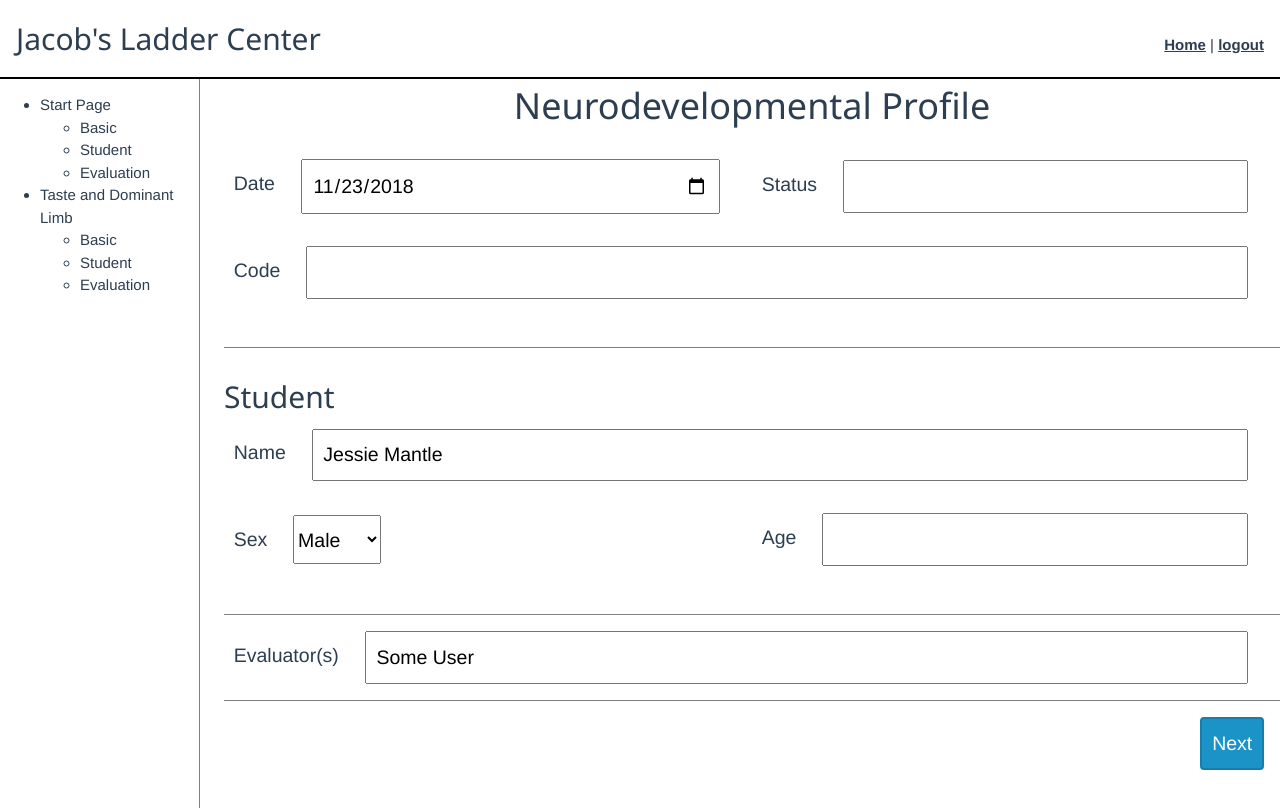
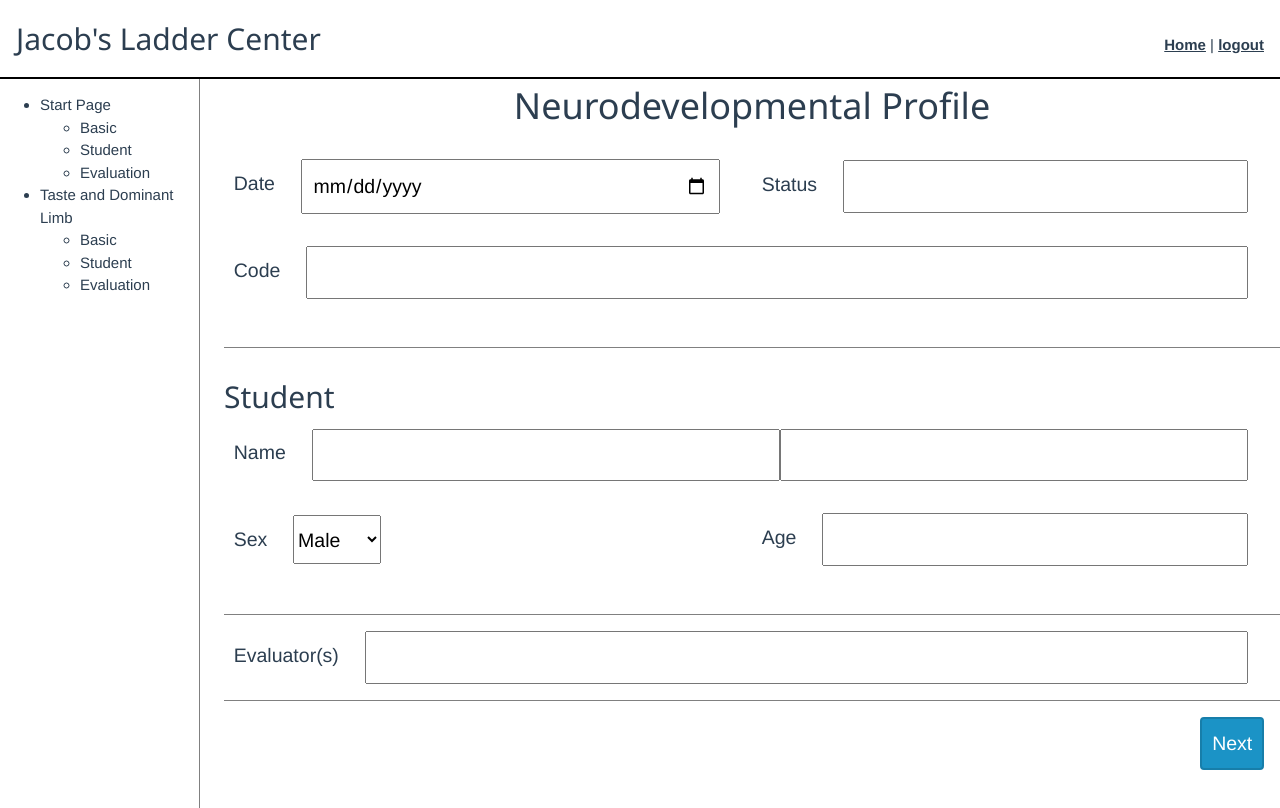
Before and after one commit to JacobsLadderJD/AssessmentTool, a Vue app: page /evaluations/1 in a window 1280 px wide. Shown: the top 808 px of the page. Built offline with nearby package versions, Linux system fonts and the light colour scheme; sample sign-in values are in the browser's storage; what vue-notification would draw is missing.

Commit message:
I made all input into data items

```diff
--- a/src/views/EvaluationViewer.vue
+++ b/src/views/EvaluationViewer.vue
@@ -10,18 +10,18 @@
               <div class="labelled-input">
                 <label for="date-input">Date</label>
                 <input id="last-edited-input" name="last-edited" type="date"
-                :value="evaluation.lastEdited | dateValue"/>
+                v-model="lastEdited"/>
               </div>
               <div class="labelled-input">
                 <label for="status-input">Status</label>
-                <input id="status-input" type="text" name="status" :value="evaluation.status"/>
+                <input id="status-input" type="text" name="status" v-model="status"/>
               </div>
             </div>
             <div class="row">
               <div class="labelled-input">
 
                 <label for="code-input">Code</label>
-                <input id="code-input" type="text" name="code" :value="evaluation.code"/>
+                <input id="code-input" type="text" name="code" v-model="code"/>
               </div>
             </div>
           </div>
@@ -30,8 +30,9 @@
             <div class="row">
               <div class="labelled-input">
                 <label for="name-input">Name</label>
-                <input id="name-input" type="text" name="name"
-                  :value="student.firstName + ' ' + student.lastName"/>
+                <input id="first-name-input" type="text" name="firstName"
+                  v-model="firstNameInput"/>
+                <input id="last-name-input" type="text" name="lastName" v-model="lastNameInput"/>
               </div>
             </div>
             <div class="row">
@@ -44,7 +45,7 @@
               </div>
               <div class="labelled-input">
                 <label for="age-input">Age</label>
-                <input id="age-input" type="text" name="age" :value="evaluation.age"/>
+                <input id="age-input" type="text" name="age" v-model="age"/>
               </div>
             </div>
           </div>
@@ -52,7 +53,7 @@
             <div class="labelled-input">
               <label for="evaluators-input">Evaluator(s)</label>
               <input id="evaluators-input" type="text" name="age"
-              :value="evaluation.evaluator"/>
+              v-model="evaluator"/>
             </div>
           </div>
           <div class="w3-cell-row">
@@ -91,7 +92,7 @@
                 <tr>
                   <td style="text-align:right">Tactility</td>
                   <td>
-                    <input id="tactility-raw-score" type="text" name="tactilityRawScore" :value="evaluation.tactilityRawScore"/>
+                    <input id="tactility-raw-score" type="text" name="tactilityRawScore" v-model="tactilityRawScore"/>
                   </td>
                   <td>/ 132</td>
                   <td></td>
@@ -102,30 +103,30 @@
                 <tr>
                   <td style="text-align:right">Auditory</td>
                   <td>
-                    <input id="auditory-raw-score" type="text" name="auditoryRawScore" :value="evaluation.auditoryRawScore"/>
+                    <input id="auditory-raw-score" type="text" name="auditoryRawScore" v-model="auditoryRawScore"/>
                   </td>
                   <td>/ 42</td>
                   <td></td>
                   <td>
-                    <input id="auditory-working-level" type="text" name="auditoryWorkingLevel" :value="evaluation.auditoryWorkingLevel"/>
+                    <input id="auditory-working-level" type="text" name="auditoryWorkingLevel" v-model="auditoryWorkingLevel"/>
                   </td>
                   <td>
-                    <input id="auditory-age-equivalence" type="text" name="auditoryAgeEquivalence" :value="evaluation.auditoryAgeEquivalence"/>
+                    <input id="auditory-age-equivalence" type="text" name="auditoryAgeEquivalence" v-model="auditoryAgeEquivalence"/>
                   </td>
                 </tr>
                 <!-- visual row -->
                 <tr>
                   <td style="text-align:right">Visual</td>
                   <td>
-                    <input id="visual-raw-score" type="text" name="visualRawScore" :value="evaluation.visualRawScore"/>
+                    <input id="visual-raw-score" type="text" name="visualRawScore" v-model="visualRawScore"/>
                   </td>
                   <td>/ 54</td>
                   <td></td>
                   <td>
-                    <input id="visual-working-level" type="text" name="visualWorkingLevel" :value="evaluation.visualWorkingLevel"/>
+                    <input id="visual-working-level" type="text" name="visualWorkingLevel" v-model="visualWorkingLevel"/>
                   </td>
                   <td>
-                    <input id="visual-age-equivalence" type="text" name="visualAgeEquivalence" :value="evaluation.visualAgeEquivalence"/>
+                    <input id="visual-age-equivalence" type="text" name="visualAgeEquivalence" v-model="visualAgeEquivalence"/>
                   </td>
                 </tr>
                 <tr>
@@ -135,45 +136,45 @@
                 <tr>
                   <td style="text-align:right">Manual</td>
                   <td>
-                    <input id="manual-raw-score" type="text" name="manualRawScore" :value="evaluation.manualRawScore"/>
+                    <input id="manual-raw-score" type="text" name="manualRawScore" v-model="manualRawScore"/>
                   </td>
                   <td>/ 90</td>
                   <td></td>
                   <td>
-                    <input id="manual-working-level" type="text" name="manualWorkingLevel" :value="evaluation.manualWorkingLevel"/>
+                    <input id="manual-working-level" type="text" name="manualWorkingLevel" v-model="manualWorkingLevel"/>
                   </td>
                   <td>
-                    <input id="manual-age-equivalence" type="text" name="manualAgeEquivalence" :value="evaluation.manualAgeEquivalence"/>
+                    <input id="manual-age-equivalence" type="text" name="manualAgeEquivalence" v-model="manualAgeEquivalence"/>
                   </td>
                 </tr>
                 <!-- language row -->
                 <tr>
                   <td style="text-align:right">Language</td>
                   <td>
-                    <input id="language-raw-score" type="text" name="languageRawScore" :value="evaluation.languageRawScore"/>
+                    <input id="language-raw-score" type="text" name="languageRawScore" v-model="languageRawScore"/>
                   </td>
                   <td>/ 69</td>
                   <td></td>
                   <td>
-                    <input id="language-working-level" type="text" name="languageWorkingLevel" :value="evaluation.languageWorkingLevel"/>
+                    <input id="language-working-level" type="text" name="languageWorkingLevel" v-model="languageWorkingLevel"/>
                   </td>
                   <td>
-                    <input id="language-age-equivalence" type="text" name="languageAgeEquivalence" :value="evaluation.languageAgeEquivalence"/>
+                    <input id="language-age-equivalence" type="text" name="languageAgeEquivalence" v-model="languageAgeEquivalence"/>
                   </td>
                 </tr>
                 <!-- mobility row -->
                 <tr>
                   <td style="text-align:right">Mobility</td>
                   <td>
-                    <input id="mobility-raw-score" type="text" name="mobilityRawScore" :value="evaluation.mobilityRawScore"/>
+                    <input id="mobility-raw-score" type="text" name="mobilityRawScore" v-model="mobilityRawScore"/>
                   </td>
                   <td>/ 108</td>
                   <td></td>
                   <td>
-                    <input id="mobility-working-level" type="text" name="mobilityWorkingLevel" :value="evaluation.mobilityWorkingLevel"/>
+                    <input id="mobility-working-level" type="text" name="mobilityWorkingLevel" v-model="mobilityWorkingLevel"/>
                   </td>
                   <td>
-                    <input id="mobility-age-equivalence" type="text" name="mobilityAgeEquivalence" :value="evaluation.mobilityAgeEquivalence"/>
+                    <input id="mobility-age-equivalence" type="text" name="mobilityAgeEquivalence" v-model="mobilityAgeEquivalence"/>
                   </td>
                 </tr>
               </tbody>
@@ -190,19 +191,19 @@
                 <tr>
                   <td style="text-align:right">Hand</td>
                   <td>
-                    <input id="hand-dominance" type="text" name="handDominance" :value="evaluation.handDominance"/>
+                    <input id="hand-dominance" type="text" name="handDominance" v-model="handDominance"/>
                   </td>
                   <td>Foot</td>
                   <td>
-                    <input id="foot-dominance" type="text" name="footDominance" :value="evaluation.footDominance"/>
+                    <input id="foot-dominance" type="text" name="footDominance" v-model="footDominance"/>
                   </td>
                   <td>Eye</td>
                   <td>
-                    <input id="eye-dominance" type="text" name="eyeDominance" :value="evaluation.eyeDominance"/>
+                    <input id="eye-dominance" type="text" name="eyeDominance" v-model="eyeDominance"/>
                   </td>
                   <td>Ear</td>
                   <td>
-                    <input id="ear-dominance" type="text" name="earDominance" :value="evaluation.earDominance"/>
+                    <input id="ear-dominance" type="text" name="earDominance" v-model="earDominance"/>
                   </td>
                 </tr>
                 <tr>
@@ -211,11 +212,11 @@
                 <tr>
                   <td style="text-align:right">Logic</td>
                   <td>
-                    <input id="logic-hemispheric" type="text" name="logicHemispheric" :value="evaluation.logicHemispheric"/>
+                    <input id="logic-hemispheric" type="text" name="logicHemispheric" v-model="logicHemispheric"/>
                   </td>
                   <td>Gestalt</td>
                   <td>
-                    <input id="gestalt-hemispheric" type="text" name="gestaltHemispheric" :value="evaluation.gestaltHemispheric"/>
+                    <input id="gestalt-hemispheric" type="text" name="gestaltHemispheric" v-model="gestaltHemispheric"/>
                   </td>
                 </tr>
               </tbody>
@@ -232,11 +233,11 @@
                 <tr>
                   <td>Auditory</td>
                   <td>
-                    <input id="auditory-working-amount" type="text" name="auditoryWorkingAmount" :value="evaluation.auditoryWorkingAmount"/>
+                    <input id="auditory-working-amount" type="text" name="auditoryWorkingAmount" v-model="auditoryWorkingAmount"/>
                   </td>
                   <td>Visual</td>
                   <td>
-                    <input id="visual-working-amount" type="text" name="visualWorkingAmount" :value="evaluation.visualWorkingAmount"/>
+                    <input id="visual-working-amount" type="text" name="visualWorkingAmount" v-model="visualWorkingAmount"/>
                   </td>
                 </tr>
               </tbody>
@@ -250,15 +251,15 @@
                 <tr>
                   <td>Not Able to Access</td>
                   <td>
-                    <input id="reflexes-not-accessible" type="text" name="reflexesNotAccessible" :value="evaluation.reflexesNotAccessible"/>
+                    <input id="reflexes-not-accessible" type="text" name="reflexesNotAccessible" v-model="reflexesNotAccessible"/>
                   </td>
                   <td>Not Integrated</td>
                   <td>
-                    <input id="reflexes-not-integrated" type="text" name="reflexesNotIntegrated" :value="evaluation.reflexesNotIntegrated"/>
+                    <input id="reflexes-not-integrated" type="text" name="reflexesNotIntegrated" v-model="reflexesNotIntegrated"/>
                   </td>
                   <td>Integrated</td>
                   <td>
-                    <input id="reflexes-integrated" type="text" name="reflexesIntegrated" :value="evaluation.reflexesIntegrated"/>
+                    <input id="reflexes-integrated" type="text" name="reflexesIntegrated" v-model="reflexesIntegrated"/>
                   </td>
                 </tr>
               </tbody>
@@ -321,6 +322,40 @@ import FormNav from '@/components/FormNav'
 export default {
   data:() => ({
     page: 1,
+    lastEdited: "",
+    status: "",
+    code: "",
+    firstName: "",
+    lastName: "",
+    age: "",
+    evaluator: "",
+    tactilityRawScore: "",
+    auditoryRawScore: "",
+    auditoryWorkingLevel: "",
+    auditoryAgeEquivalence: "",
+    visualRawScore: "",
+    visualWorkingLevel: "",
+    visualAgeEquivalence: "",
+    manualRawScore: "",
+    manualWorkingLevel: "",
+    manualAgeEquivalence: "",
+    languageRawScore: "",
+    languageWorkingLevel: "",
+    languageAgeEquivalence: "",
+    mobilityRawScore: "",
+    mobilityWorkingLevel: "",
+    mobilityAgeEquivalence: "",
+    handDominance: "",
+    footDominance: "",
+    eyeDominance: "",
+    earDominance: "",
+    logicHemispheric: "",
+    gestaltHemispheric: "",
+    auditoryWorkingAmount: "",
+    visualWorkingAmount: "",
+    reflexesNotAccessible:"",
+    reflexesNotIntegrated: "",
+    reflexesIntegrated: "",
   }),
   methods: {
       nextPage() {
```
